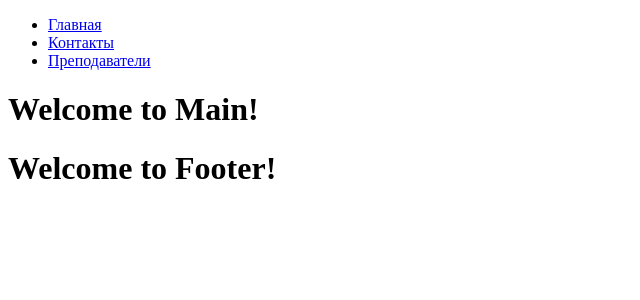
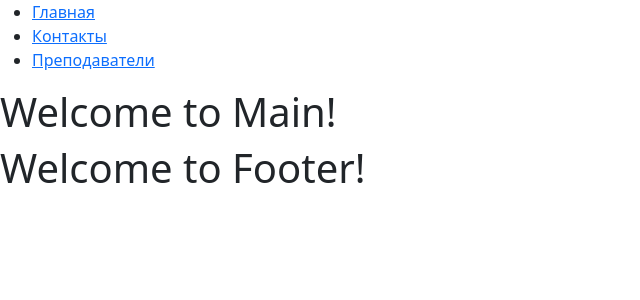
Before and after one commit to AlexBite/psu-web, a React app: page / in a window 1280 px wide. Shown: the top 300 px of the page, without its empty margins (0-640 px from the left). Built offline with nearby package versions, Linux system fonts and the light colour scheme.

Commit message:
Подключил bootstrap

```diff
--- a/package.json
+++ b/package.json
@@ -9,7 +9,9 @@
   },
   "private": true,
   "dependencies": {
+    "bootstrap": "^5.2.3",
     "react": "18.2.0",
+    "react-bootstrap": "^2.7.2",
     "react-dom": "18.2.0",
     "react-router": "^6.8.2",
     "react-router-dom": "^6.8.2",
--- a/src/app/app.module.scss
+++ b/src/app/app.module.scss
@@ -1,4 +1,5 @@
 /* Your styles goes here. */
+@import "~bootstrap/scss/bootstrap";
 .app {
   font-family: 'Helvetica Neue', Helvetica, sans-serif;
   display: flex;
```
Also changed, not shown: 1 other file (tests, documents, lock files or other folders).
